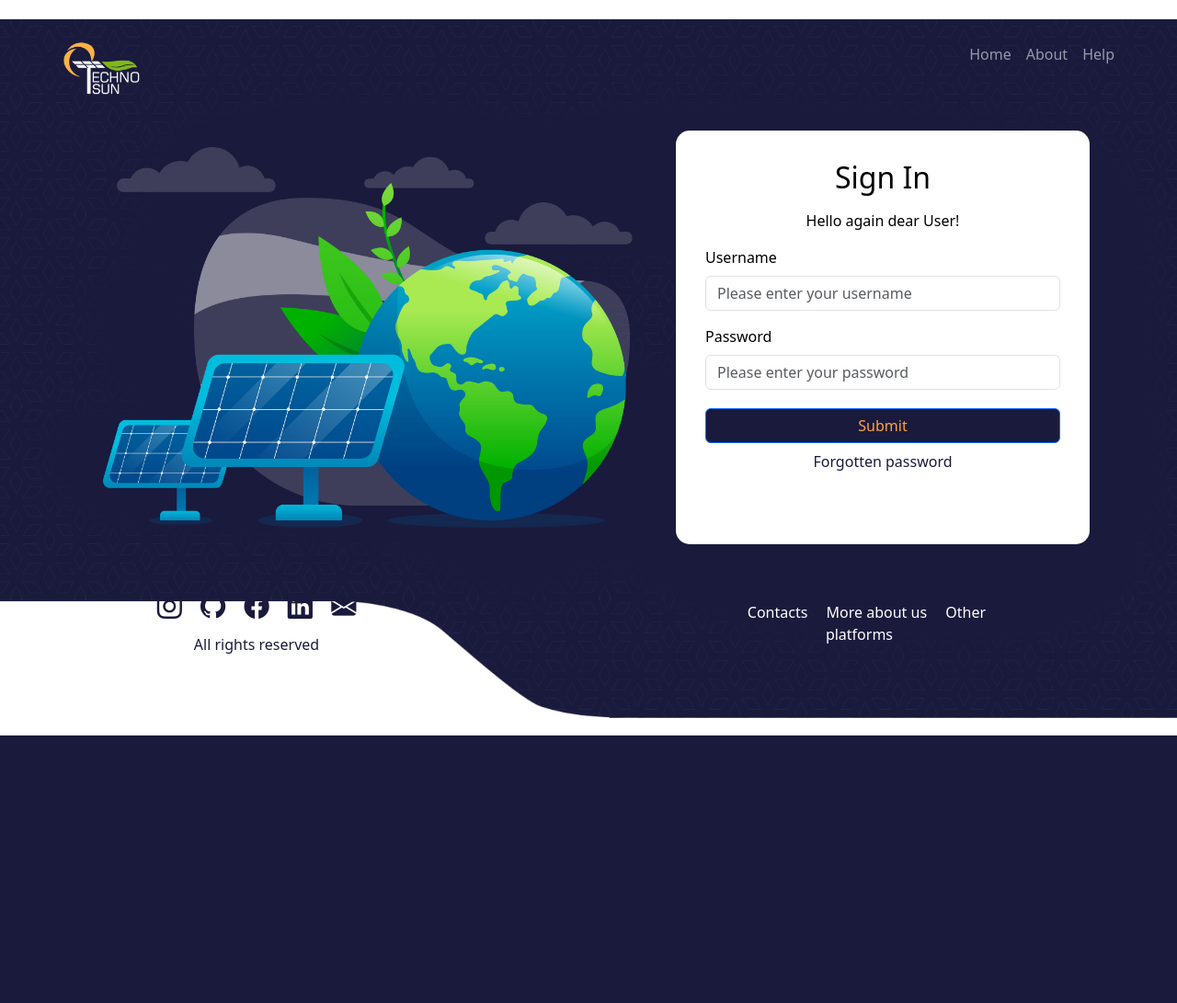
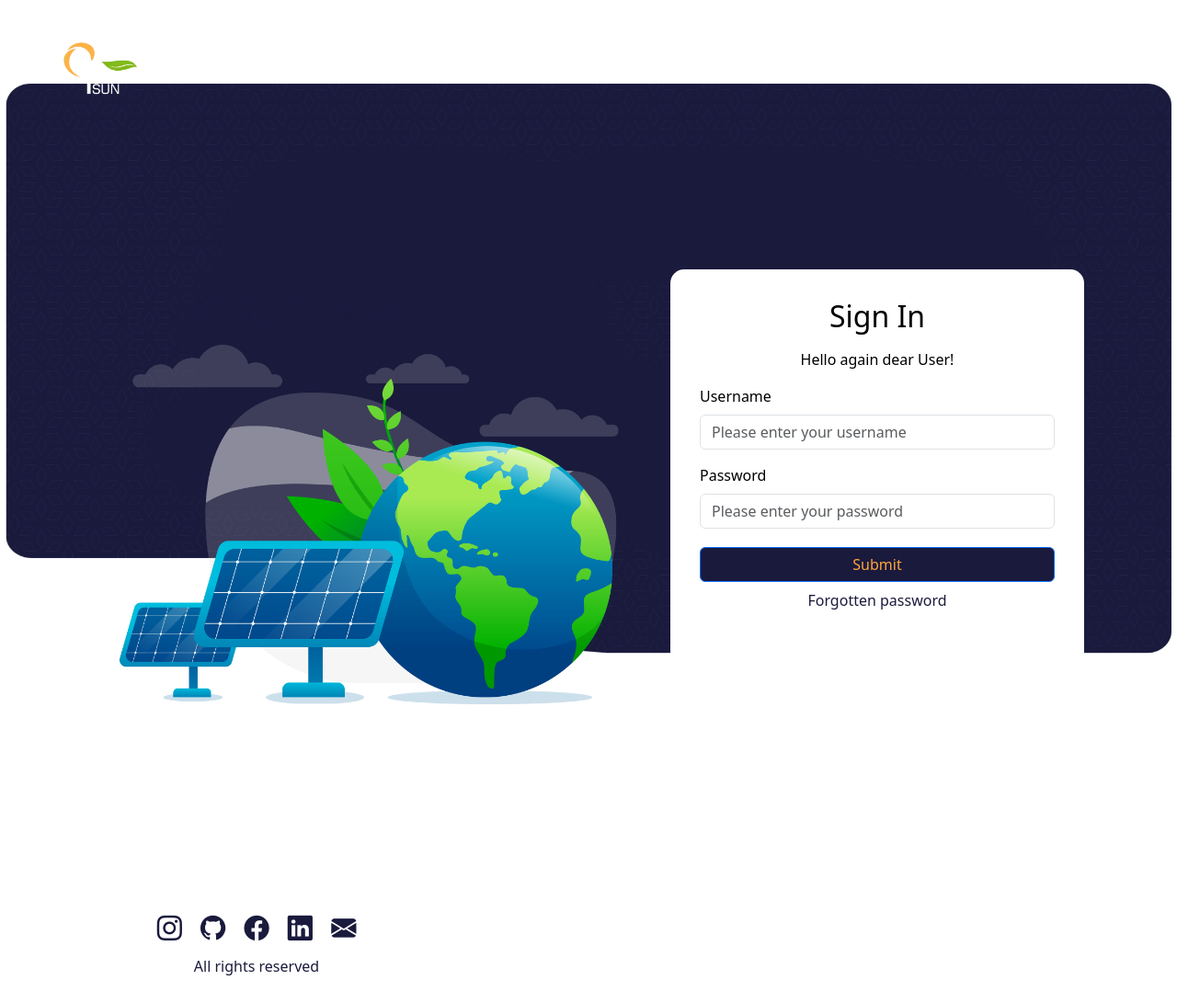
Before and after one commit to AndrodaktilWork/Scada, a Flask app: page /login in a window 1280 px wide. Shown: the whole page at 92% size. Before the commit the page ends 800 px from the top, so only its background shows below. Run offline with Flask 3, Linux system fonts and the light colour scheme; some libraries are stand-ins or nearby versions.

Commit message:
new_edits

```diff
--- a/main.py
+++ b/main.py
@@ -156,9 +156,9 @@ def add_client():
                 new_invertor = Invertor(
                     client_id=new_client.id,
                     model=model,
-                    client = request.form.get('name'),
+                    client_name=request.form.get('representative'),
                     sn_number=request.form.get('sn_number'),
-                    representative=request.form.get('representative'),
+                    representative=request.form.get('name'),
                     power=request.form.get('power'),
                     oneP_threeP=request.form.get('oneP_threeP'),
                     strings=request.form.get('strings'),
@@ -199,9 +199,9 @@ def edit_client(client_id):
             if model:
                 if invertor:
                     invertor.model = model
-                    invertor.client = request.form.get('name')
+                    invertor.client_name = request.form.get('representative')
                     invertor.sn_number = request.form.get('sn_number')
-                    invertor.representative = request.form.get('company')
+                    invertor.representative = request.form.get('name')
                     invertor.power = request.form.get('power')
                     invertor.oneP_threeP = request.form.get('oneP_threeP')
                     invertor.strings = request.form.get('strings')
@@ -213,9 +213,9 @@ def edit_client(client_id):
                     new_invertor = Invertor(
                         client_id=client.id,
                         model=model,
-                        client = request.form.get('name'),
+                        client_name=request.form.get('representative'),
                         sn_number=request.form.get('sn_number'),
-                        representative=request.form.get('invertor_representative'),
+                        representative=request.form.get('name'),
                         power=request.form.get('power'),
                         oneP_threeP=request.form.get('oneP_threeP'),
                         strings=request.form.get('strings'),
@@ -241,12 +241,12 @@ def edit_client(client_id):
 def delete_client(client_id):
     try:
         client = Client.query.get_or_404(client_id)
-
+        # Delete all invertors for this client
+        Invertor.query.filter_by(client_id=client_id).delete()
+        # Delete all schedules for this client
         Schedule.query.filter_by(client_id=client_id).delete()
-
         db.session.delete(client)
         db.session.commit()
-
         return jsonify({"success": True, "message": "Клиентът е изтрит успешно!"})
     except Exception as e:
         db.session.rollback()
@@ -260,4 +260,4 @@ def invertors():
 if __name__ == '__main__':
     with app.app_context():
         db.create_all()
-    app.run(debug=True)
+    app.run(debug=True, host='0.0.0.0', port=5000)
--- a/static/css/login_style.css
+++ b/static/css/login_style.css
@@ -1,6 +1,6 @@
 body {
     background-image: url('../assets/images/Background.png');
-    background-size: cover;
+  background-size: contain;
     background-position: center;
     background-repeat: no-repeat;
     height: 100vh;
--- a/templates/invertors.html
+++ b/templates/invertors.html
@@ -36,7 +36,7 @@
                     <tr>
                         <td>{{invertor.model}}</td>
                         <td>{{invertor.sn_number}}</td>
-                        <td>{{invertor.client}}</td>
+                        <td>{{invertor.client_name}}</td>
                         <td>{{invertor.representative}}</td>
                         <td>{{invertor.power}}</td>
                         <td>{{invertor.oneP_threeP}}</td>
--- a/templates/login.html
+++ b/templates/login.html
@@ -1,11 +1,19 @@
+
 {% include "login_header.html" %}
 
-      <div class="flex-grow-1 d-flex justify-content-center align-items-center p-0" >
-        <div class="row gx-0 w-100">
-          <div class="col-md-6 d-flex justify-content-center align-items-center">
+<div class="container-fluid d-flex flex-column align-items-center justify-content-center" style="min-height: 100vh;">
+  <div class="row w-100 justify-content-center">
+    <div class="col-md-6 d-flex flex-column align-items-center justify-content-center">
+      <div class="footer-icons mb-3">
+        <a href="#"><i class="bi bi-instagram"></i></a>
+        <a href="#"><i class="bi bi-github"></i></a>
+        <a href="#"><i class="bi bi-facebook"></i></a>
+        <a href="#"><i class="bi bi-linkedin"></i></a>
+        <a href="#"><i class="bi bi-envelope-fill"></i></a>
+      </div>
       <img src="../static/assets/images/LogIn_Image.png" class="ecology img-fluid" alt="Solar panels and Earth illustration" width="90%">
     </div>
-          <div class="col-md-6 mt-2 mt-md-0">
+    <div class="col-md-6 mt-2 mt-md-0 d-flex flex-column align-items-center justify-content-center">
       <div class="form-container">
         <h2 class="mb-3 text-center">Sign In</h2>
         <p class="text-center">Hello again dear User!</p>
@@ -41,6 +49,11 @@
           </div>
         </form>
       </div>
+      <div class="footer-links mt-4">
+        <a href="{{url_for('login')}}">Contacts</a>
+        <a href="{{url_for('login')}}">More about us</a>
+        <a href="{{url_for('login')}}">Other platforms</a>
+      </div>
     </div>
   </div>
 </div>
```
Also changed, not shown: models.py (+13 -12 lines). Lines whose indentation alone changed are shown as unchanged.
